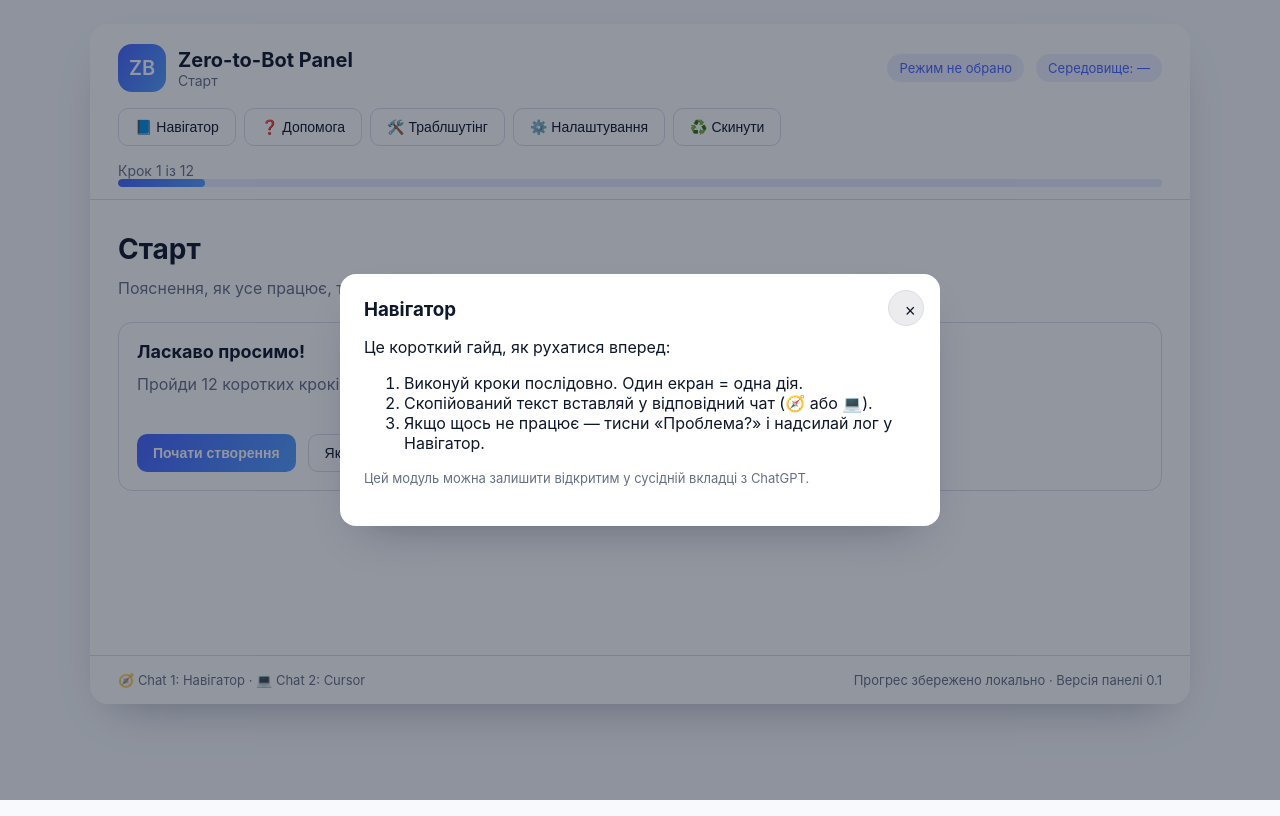
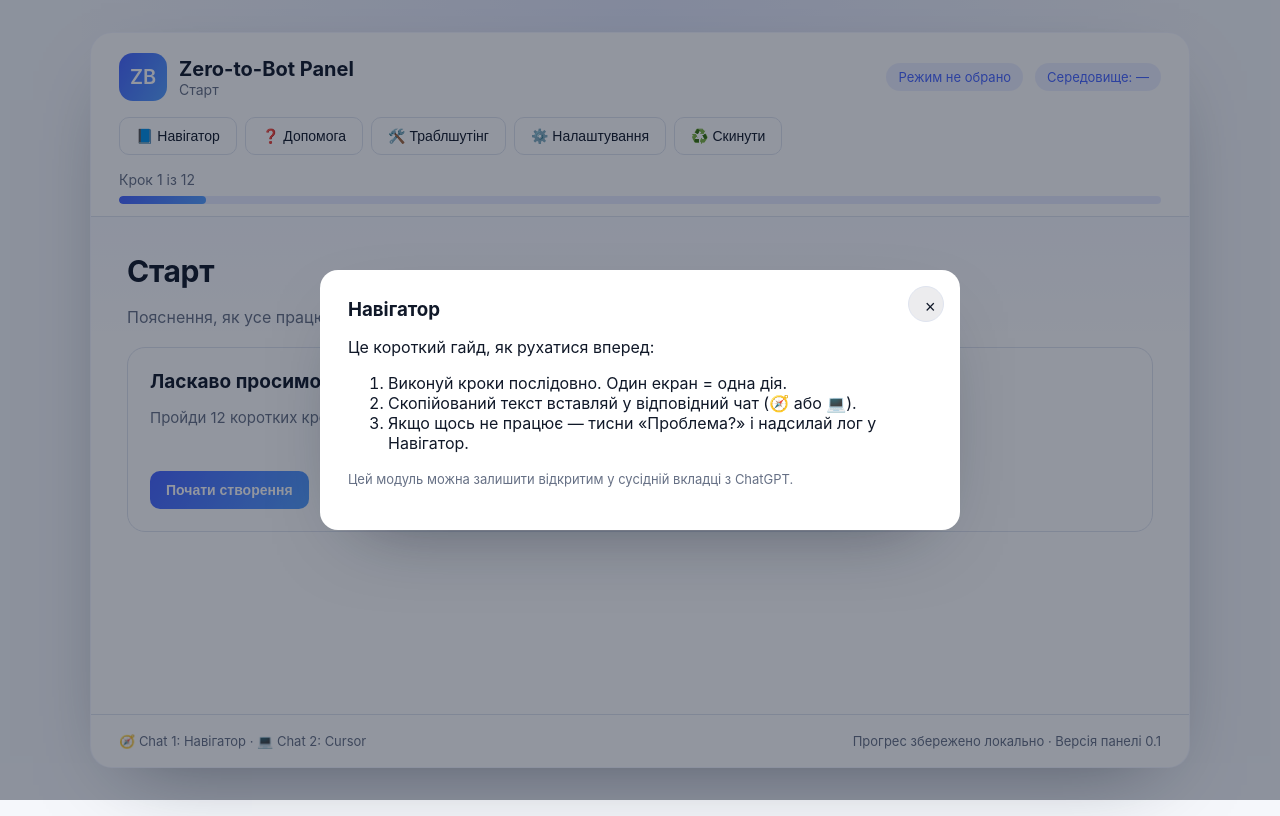
Before and after one commit to lioshka061-boop/gp-panel, a plain HTML site: page index.html in a window 1280 px wide. Both pictures are taken after a click on the button "📘 Навігатор". Drawn offline with Linux system fonts and the light colour scheme.

Commit message:
Polish layout styling for Zero-to-Bot panel

```diff
--- a/index.html
+++ b/index.html
@@ -8,38 +8,43 @@
     :root {
       color-scheme: light;
       font-family: "Inter", system-ui, -apple-system, "Segoe UI", sans-serif;
-      --bg: #f7f9fc;
+      --bg: radial-gradient(circle at top, rgba(70, 100, 255, 0.1), transparent 55%), #f5f7fb;
       --surface: #ffffff;
-      --text: #0f172a;
+      --text: #101828;
       --muted: #667085;
-      --line: #d8dee9;
+      --line: #dfe4ef;
       --blue: #4664ff;
       --cursor: #55a0ff;
-      --green: #2ecc71;
+      --green: #1aa251;
       --danger: #ef4444;
-      --shadow: 0 20px 45px -24px rgba(15, 23, 42, 0.4);
+      --shadow: 0 28px 80px -40px rgba(15, 23, 42, 0.55);
+    }
+
+    *, *::before, *::after {
+      box-sizing: border-box;
     }
 
     body {
       margin: 0;
+      min-height: 100vh;
       background: var(--bg);
       color: var(--text);
-      min-height: 100vh;
       display: flex;
       flex-direction: column;
+      align-items: center;
+      padding: 32px 16px 48px;
     }
-
-    * { box-sizing: border-box; }
 
     .page {
       width: min(1100px, 100%);
-      margin: 24px auto;
       background: var(--surface);
-      border-radius: 18px;
+      border-radius: 22px;
       box-shadow: var(--shadow);
       display: flex;
       flex-direction: column;
-      min-height: 85vh;
+      min-height: 92vh;
+      overflow: hidden;
+      border: 1px solid rgba(70, 100, 255, 0.06);
     }
 
     header {
@@ -129,6 +134,8 @@
 
     .progress {
       margin-top: 16px;
+      display: grid;
+      gap: 8px;
     }
 
     .progress-bar {
@@ -149,22 +156,34 @@
 
     main {
       flex: 1;
-      padding: 32px 28px 40px;
+      padding: 36px 36px 44px;
+      display: grid;
+      grid-template-rows: auto auto 1fr;
+      gap: 16px;
+      background: linear-gradient(180deg, rgba(70, 100, 255, 0.04), transparent 120px);
     }
 
     main h2 {
-      margin: 0 0 12px;
-      font-size: 28px;
+      margin: 0;
+      font-size: 30px;
+      letter-spacing: -0.01em;
     }
 
     main p.lead {
-      margin: 0 0 24px;
+      margin: 0;
       color: var(--muted);
+      font-size: 16px;
+      max-width: 720px;
+      line-height: 1.6;
+    }
+
+    .content-area {
+      min-height: 0;
     }
 
     .grid {
       display: grid;
-      gap: 16px;
+      gap: 18px;
     }
 
     .grid.two {
@@ -177,26 +196,38 @@
 
     .card {
       border: 1px solid var(--line);
-      border-radius: 14px;
-      padding: 18px;
+      border-radius: 18px;
+      padding: 22px;
       display: grid;
-      gap: 12px;
+      gap: 14px;
       background: #fff;
+      position: relative;
     }
 
-    .card.selected {
-      border-color: var(--blue);
-      box-shadow: 0 12px 32px -22px rgba(70, 100, 255, 0.6);
+    .card::after {
+      content: "";
+      position: absolute;
+      inset: 0;
+      border-radius: inherit;
+      border: 2px solid transparent;
+      pointer-events: none;
+      transition: border-color 0.2s ease;
+    }
+
+    .card.selected::after {
+      border-color: rgba(70, 100, 255, 0.65);
     }
 
     .card h3 {
       margin: 0;
-      font-size: 18px;
+      font-size: 19px;
     }
 
     .card p {
       margin: 0;
       color: var(--muted);
+      font-size: 15px;
+      line-height: 1.5;
     }
 
     .chips {
@@ -206,11 +237,17 @@
     }
 
     .chip {
-      padding: 8px 14px;
+      padding: 8px 16px;
       border-radius: 999px;
       border: 1px solid var(--line);
       cursor: pointer;
       font-size: 14px;
+      background: rgba(15, 23, 42, 0.02);
+      transition: all 0.2s ease;
+    }
+
+    .chip:hover {
+      border-color: rgba(70, 100, 255, 0.5);
     }
 
     .chip.active {
@@ -247,10 +284,11 @@
     }
 
     textarea.prompt {
-      min-height: 180px;
+      min-height: 190px;
       font-family: "JetBrains Mono", "Fira Code", ui-monospace, SFMono-Regular, Menlo, monospace;
       background: rgba(70, 100, 255, 0.08);
-      border: 1px dashed rgba(70, 100, 255, 0.45);
+      border: 1px dashed rgba(70, 100, 255, 0.35);
+      line-height: 1.6;
     }
 
     .actions {
@@ -262,7 +300,7 @@
 
     footer {
       border-top: 1px solid var(--line);
-      padding: 16px 28px;
+      padding: 18px 28px;
       display: flex;
       justify-content: space-between;
       flex-wrap: wrap;
@@ -284,12 +322,12 @@
 
     .modal {
       background: #fff;
-      border-radius: 16px;
-      max-width: 600px;
-      width: min(600px, 100%);
-      padding: 24px;
+      border-radius: 18px;
+      max-width: 640px;
+      width: min(640px, 100%);
+      padding: 28px;
       display: grid;
-      gap: 16px;
+      gap: 18px;
       position: relative;
       box-shadow: var(--shadow);
     }
@@ -315,14 +353,14 @@
       bottom: 24px;
       right: 24px;
       background: #fff;
-      padding: 14px 18px;
-      border-radius: 14px;
+      padding: 16px 20px;
+      border-radius: 16px;
       border: 1px solid var(--line);
       box-shadow: var(--shadow);
       font-size: 14px;
       z-index: 50;
       opacity: 0;
-      transform: translateY(10px);
+      transform: translateY(12px);
       transition: opacity 0.3s ease, transform 0.3s ease;
     }
 
@@ -334,21 +372,22 @@
     .hint {
       font-size: 13px;
       color: var(--muted);
-      line-height: 1.5;
+      line-height: 1.55;
     }
 
     .checklist {
       display: grid;
-      gap: 10px;
+      gap: 12px;
     }
 
     .check-item {
       display: flex;
       gap: 12px;
       align-items: flex-start;
-      padding: 12px 14px;
-      border-radius: 12px;
+      padding: 14px 16px;
+      border-radius: 14px;
       border: 1px solid var(--line);
+      background: rgba(15, 23, 42, 0.02);
     }
 
     .check-item strong { font-size: 15px; }
@@ -356,11 +395,12 @@
     .badge {
       display: inline-flex;
       align-items: center;
-      gap: 6px;
-      padding: 6px 10px;
+      justify-content: center;
+      width: 28px;
+      height: 28px;
       border-radius: 999px;
-      background: rgba(46, 204, 113, 0.12);
-      color: #16a34a;
+      background: rgba(46, 204, 113, 0.16);
+      color: #15803d;
       font-size: 13px;
       font-weight: 600;
     }
@@ -393,8 +433,23 @@
     }
 
     @media (max-width: 720px) {
-      header, main, footer { padding-left: 18px; padding-right: 18px; }
-      .page { margin: 0; border-radius: 0; min-height: 100vh; }
+      body {
+        padding: 0;
+      }
+
+      .page {
+        border-radius: 0;
+        min-height: 100vh;
+      }
+
+      header, main, footer {
+        padding-left: 18px;
+        padding-right: 18px;
+      }
+
+      main {
+        padding-top: 28px;
+      }
     }
   </style>
 </head>
@@ -429,7 +484,7 @@
     <main>
       <h2 id="main-title">Старт</h2>
       <p class="lead" id="main-lead">Зроби свого Telegram-бота без коду. Просто копіюй і вставляй готові підказки.</p>
-      <div id="main-content"></div>
+      <div id="main-content" class="content-area"></div>
     </main>
     <footer>
       <div>🧭 Chat 1: Навігатор · 💻 Chat 2: Cursor</div>
```
